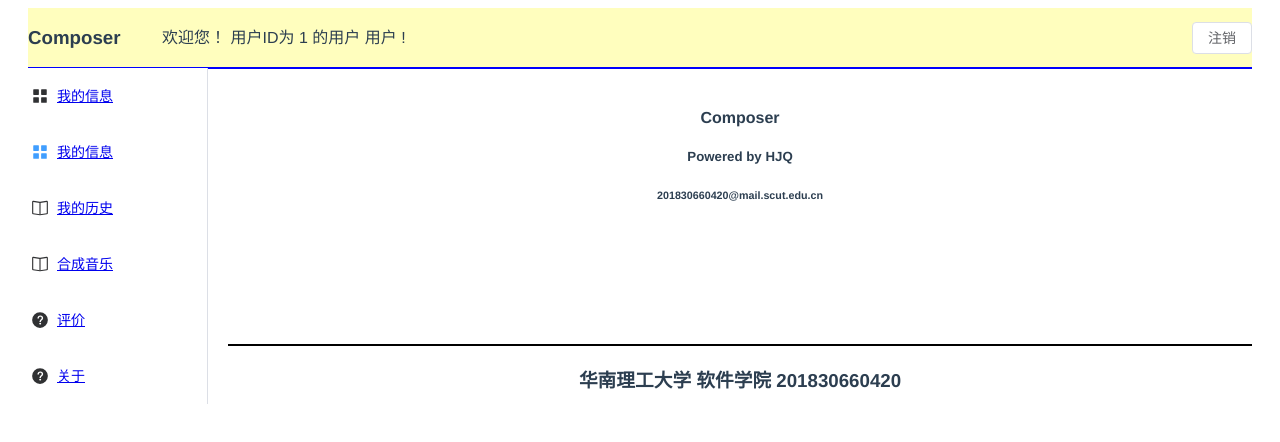
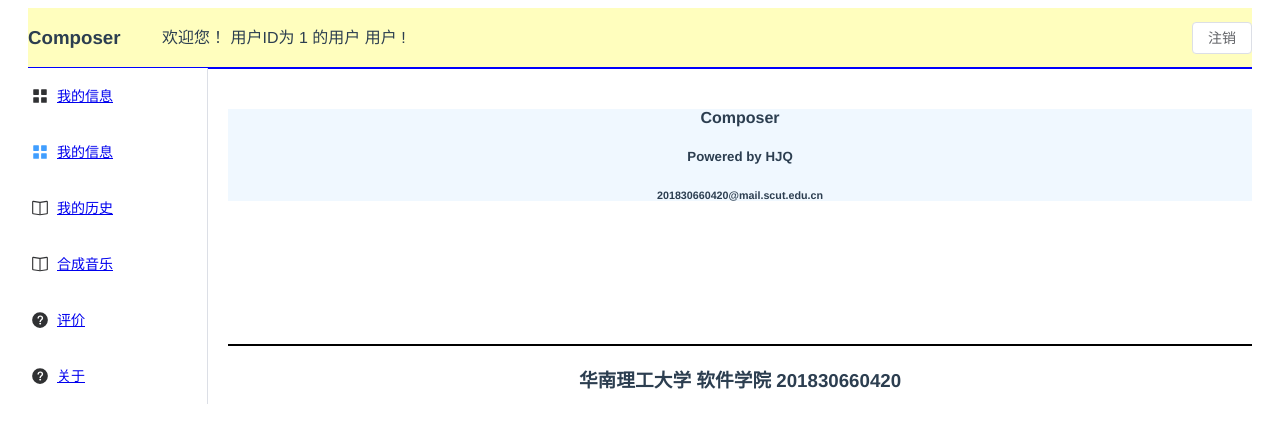
Before and after one commit to masaikk/composer, a Vue app in the folder compose/: page /compose/about in a window 1280 px wide. Shown: the top 442 px of the page. Built offline with nearby package versions, Linux system fonts and the light colour scheme.

Commit message:
fix code

```diff
--- a/compose/src/views/AboutView.vue
+++ b/compose/src/views/AboutView.vue
@@ -5,3 +5,9 @@
     <h6>201830660420@mail.scut.edu.cn</h6>
   </div>
 </template>
+
+<style scoped>
+.about {
+  background-color: aliceblue;
+}
+</style>
--- a/compose/src/views/commentView.vue
+++ b/compose/src/views/commentView.vue
@@ -95,4 +95,9 @@ export default {
 #comment-header {
   margin: auto 0;
 }
+#comment-add-holder {
+  display: flex;
+  width: 60%;
+  justify-content: space-around;
+}
 </style>
```
